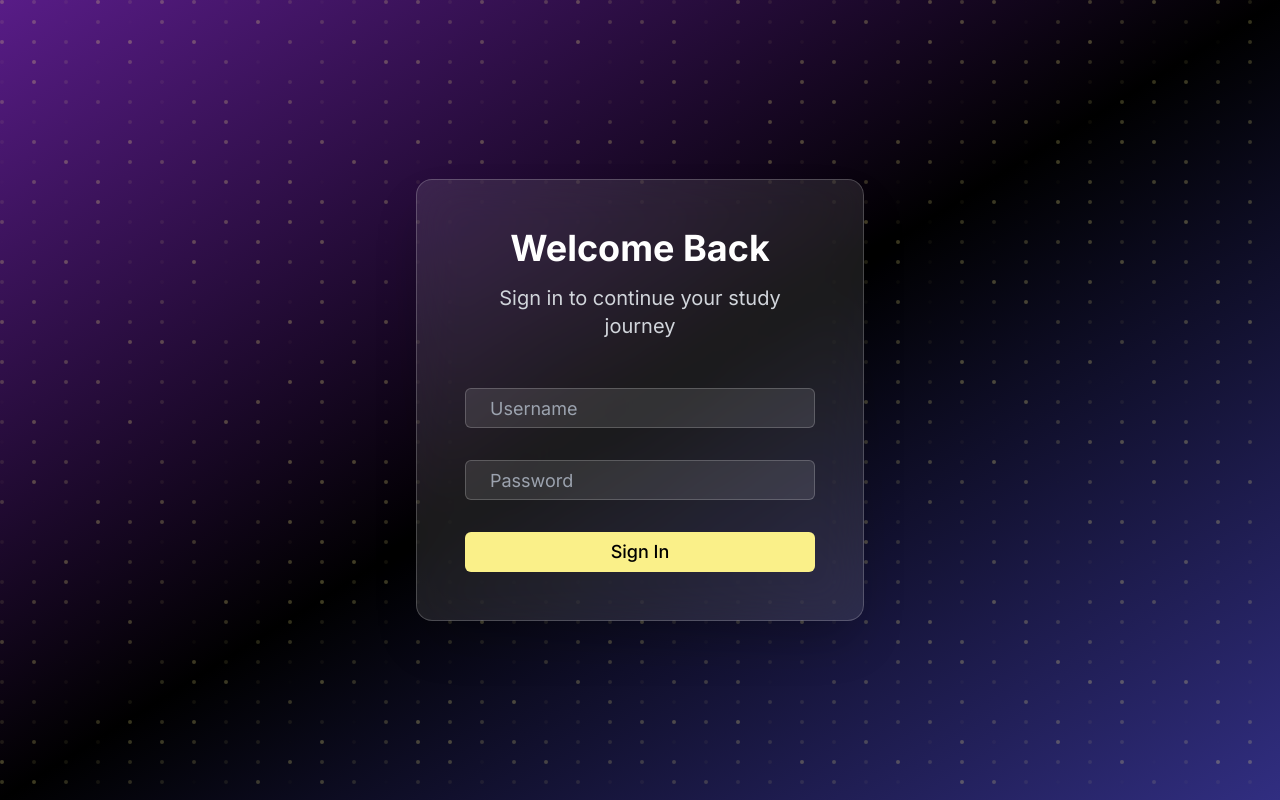
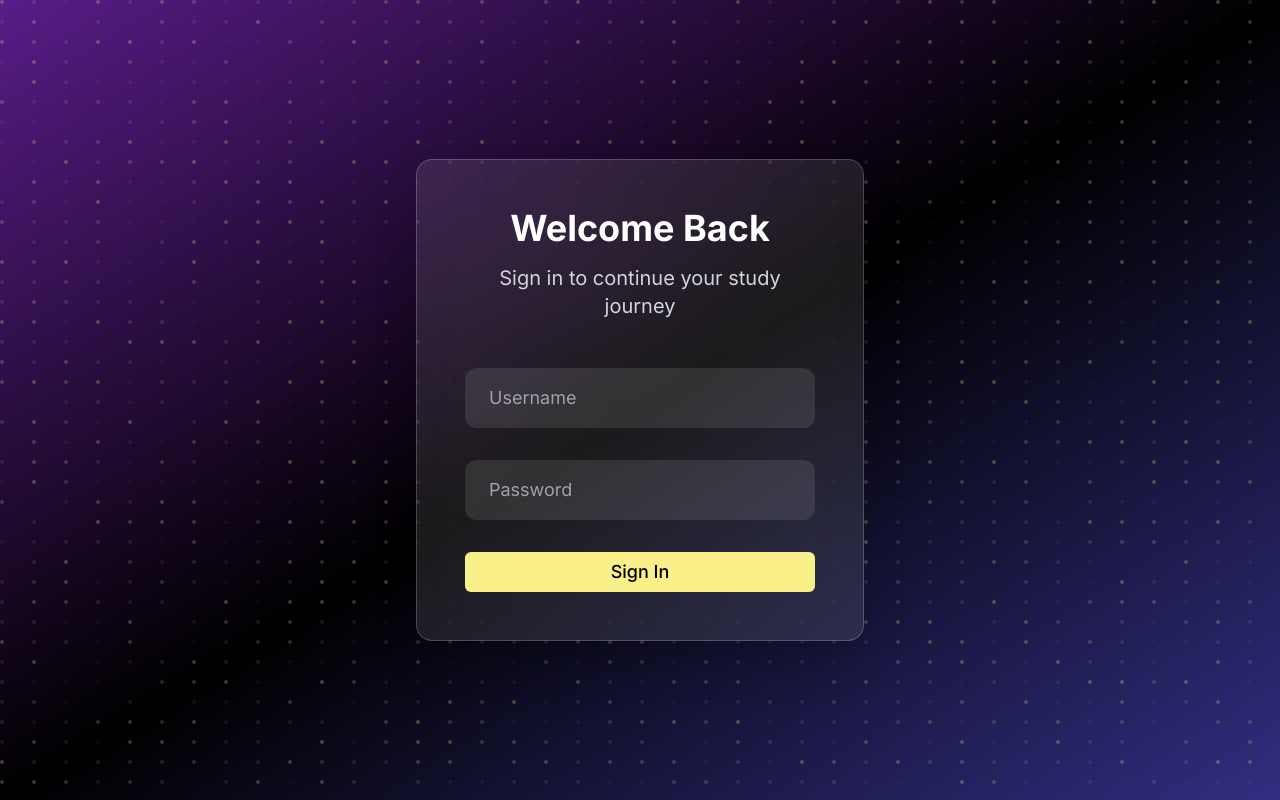
Before and after one commit to snowypy/SuperStudy-Frontend, a Next.js app in the folder frontend/: page /login in a window 1280 px wide. Built offline with nearby package versions, Linux system fonts and the light colour scheme.

Commit message:
refactor Input component to add variant prop for extensibility and update styles

```diff
--- a/frontend/app/page.tsx
+++ b/frontend/app/page.tsx
@@ -2,15 +2,13 @@
 
 import Link from 'next/link'
 import { Button } from '@/components/ui/button'
-import { motion, AnimatePresence } from 'framer-motion'
+import { motion } from 'framer-motion'
 import { useState, useEffect } from 'react'
 
 export default function Home() {
-  const [mousePosition, setMousePosition] = useState({ x: 0, y: 0 })
-
   useEffect(() => {
     const updateMousePosition = (e: MouseEvent) => {
-      setMousePosition({ x: e.clientX, y: e.clientY })
+      console.log('Mouse moved:', e.clientX, e.clientY)
     }
     window.addEventListener('mousemove', updateMousePosition)
     return () => {
--- a/frontend/components/ui/input.tsx
+++ b/frontend/components/ui/input.tsx
@@ -1,16 +1,24 @@
 import * as React from "react"
 import { cn } from "@/lib/utils"
 
-export interface InputProps
-  extends React.InputHTMLAttributes<HTMLInputElement> {}
+export interface InputProps extends React.InputHTMLAttributes<HTMLInputElement> {
+  // Add optional props for future extensibility
+  variant?: 'default' | 'ghost'
+}
 
 const Input = React.forwardRef<HTMLInputElement, InputProps>(
-  ({ className, type, ...props }, ref) => {
+  ({ className, type, variant = 'default', ...props }, ref) => {
     return (
       <input
         type={type}
         className={cn(
-          "flex h-10 w-full rounded-md border border-input bg-background px-3 py-2 text-sm ring-offset-background file:border-0 file:bg-transparent file:text-sm file:font-medium placeholder:text-muted-foreground focus-visible:outline-none focus-visible:ring-2 focus-visible:ring-ring focus-visible:ring-offset-2 disabled:cursor-not-allowed disabled:opacity-50",
+          "w-full rounded-xl transition-all duration-200",
+          variant === 'default' && "px-6 py-4 text-lg bg-white/10 border-white/20 text-white placeholder-gray-400",
+          variant === 'ghost' && "bg-transparent border-transparent text-white placeholder-gray-400",
+          "focus:border-yellow-300 focus:ring-yellow-300",
+          "disabled:cursor-not-allowed disabled:opacity-50",
+          "file:border-0 file:bg-transparent file:text-sm file:font-medium",
+
           className
         )}
         ref={ref}
@@ -19,6 +27,7 @@ const Input = React.forwardRef<HTMLInputElement, InputProps>(
     )
   }
 )
+
 Input.displayName = "Input"
 
 export { Input }
```
